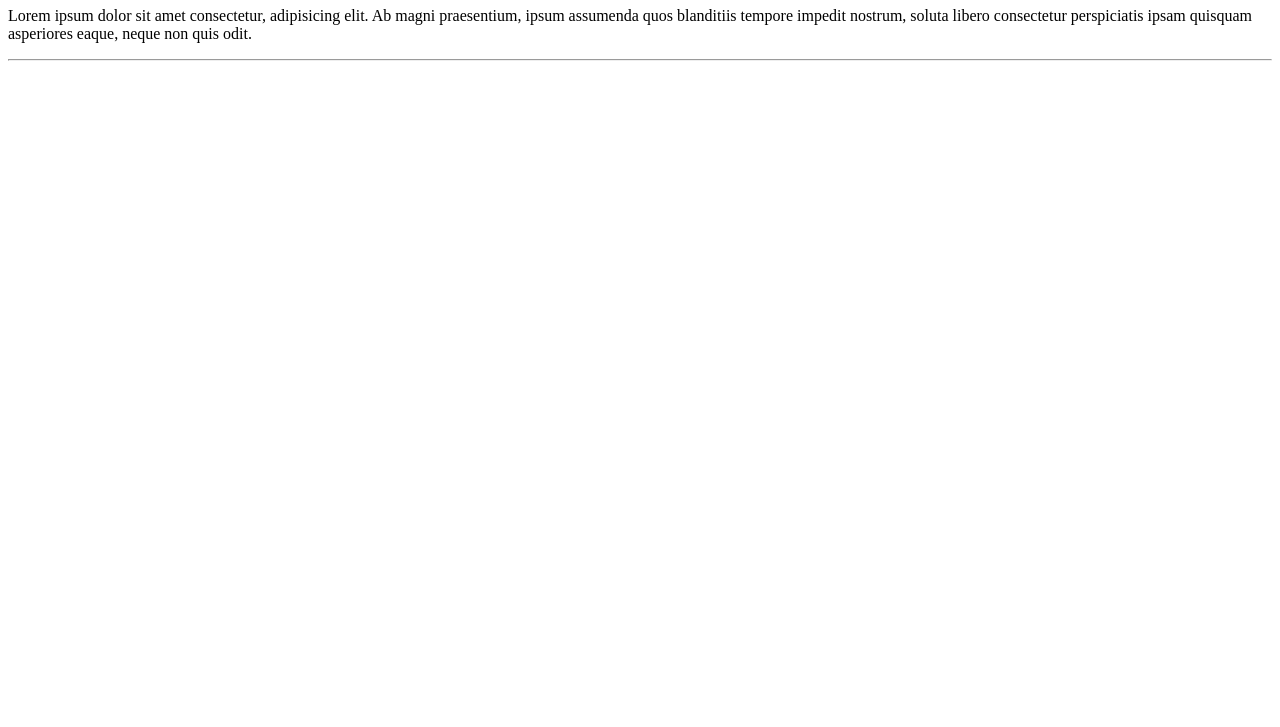
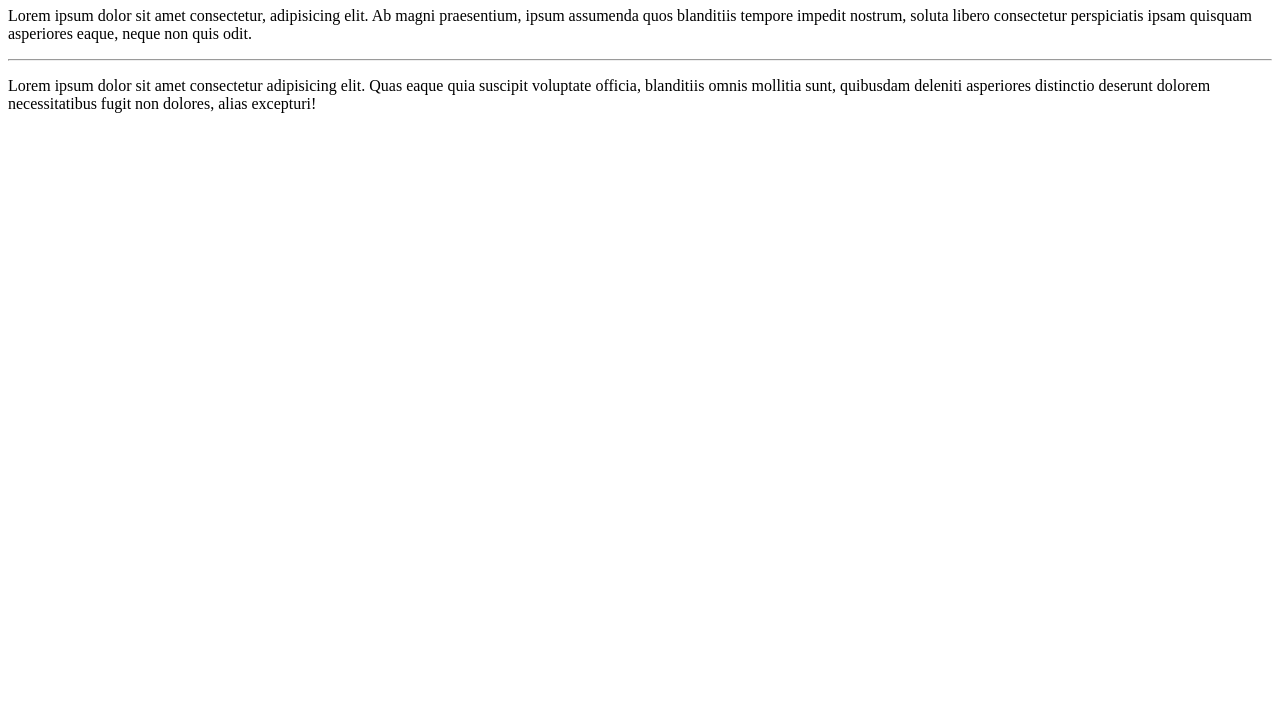
Before and after one commit to littlesharkk/ola-mundo, a plain HTML site: page Site-exemplo/index.html in a window 1280 px wide. Shown: the part 73-800 px from the top of the page. Drawn offline with Linux system fonts and the light colour scheme.

Commit message:
adicionei um paragrafo

```diff
--- a/Site-exemplo/index.html
+++ b/Site-exemplo/index.html
@@ -11,5 +11,6 @@
 <p>Lorem ipsum dolor sit amet consectetur, adipisicing elit. Ab magni praesentium, ipsum assumenda quos blanditiis tempore impedit nostrum, soluta libero consectetur perspiciatis ipsam quisquam asperiores eaque, neque non quis odit.</p>
 <hr>
 </p>
+<p>Lorem ipsum dolor sit amet consectetur adipisicing elit. Quas eaque quia suscipit voluptate officia, blanditiis omnis mollitia sunt, quibusdam deleniti asperiores distinctio deserunt dolorem necessitatibus fugit non dolores, alias excepturi!</p>
 </body>
 </html>
```
